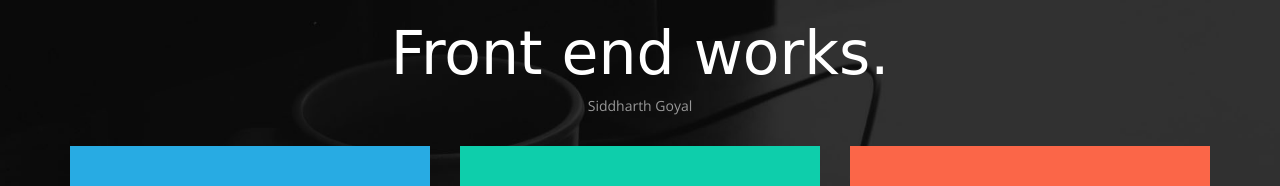
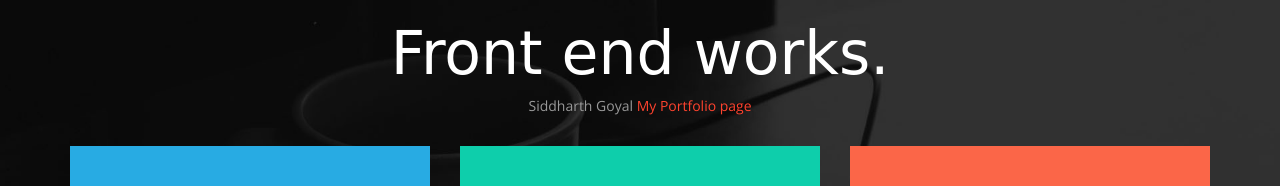
Before and after one commit to goyal-sidd/frontend, a plain HTML site: page index.html in a window 1280 px wide. Shown: the top 186 px of the page. Drawn offline with nearby package versions, Linux system fonts and the light colour scheme; a web font is replaced by a local one.

Commit message:
Update index.html

```diff
--- a/index.html
+++ b/index.html
@@ -26,6 +26,7 @@
                         <div class="logo text-center">
                             <h1>Front end works.</h1>
                             <span>Siddharth Goyal</span>
+                            <span><a href="http://sid22.herokuapp.com/">My Portfolio page</a></span>
                         </div>
                     </div>
                 </div>
```
